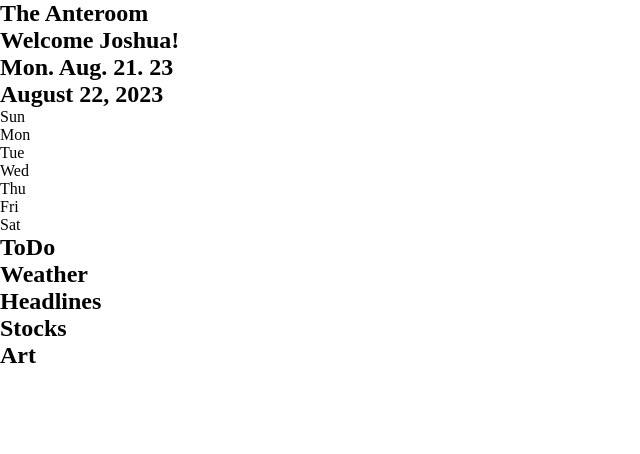
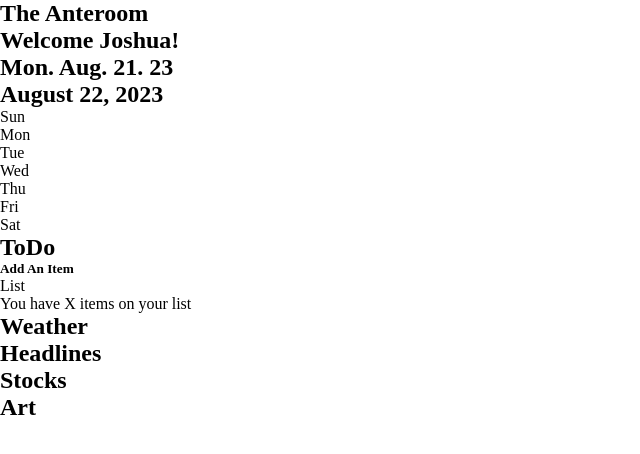
Before and after one commit to JoshuaIsADev/The-Anteroom-v2, a React (Create React App) app: page / in a window 1280 px wide. Shown: the top 454 px of the page, without its empty margins (0-640 px from the left). Built offline with nearby package versions, Linux system fonts and the light colour scheme.

Commit message:
added ToDo component

```diff
--- a/src/components/ToDo.js
+++ b/src/components/ToDo.js
@@ -1,9 +1,29 @@
-function ToDo() {
+export default function ToDo() {
   return (
-    <nav>
-      <h2>ToDo</h2>
-    </nav>
+    <div>
+      <Logo />
+      <Form />
+      <ToDoList />
+      <Stats />
+    </div>
   );
 }
 
-export default ToDo;
+function Logo() {
+  return <h2>ToDo</h2>;
+}
+
+function Form() {
+  return (
+    <div className='form'>
+      <h5>Add An Item</h5>
+    </div>
+  );
+}
+function ToDoList() {
+  return <div className='todo-list'>List</div>;
+}
+
+function Stats() {
+  return <footer className='stats'>You have X items on your list</footer>;
+}
```
